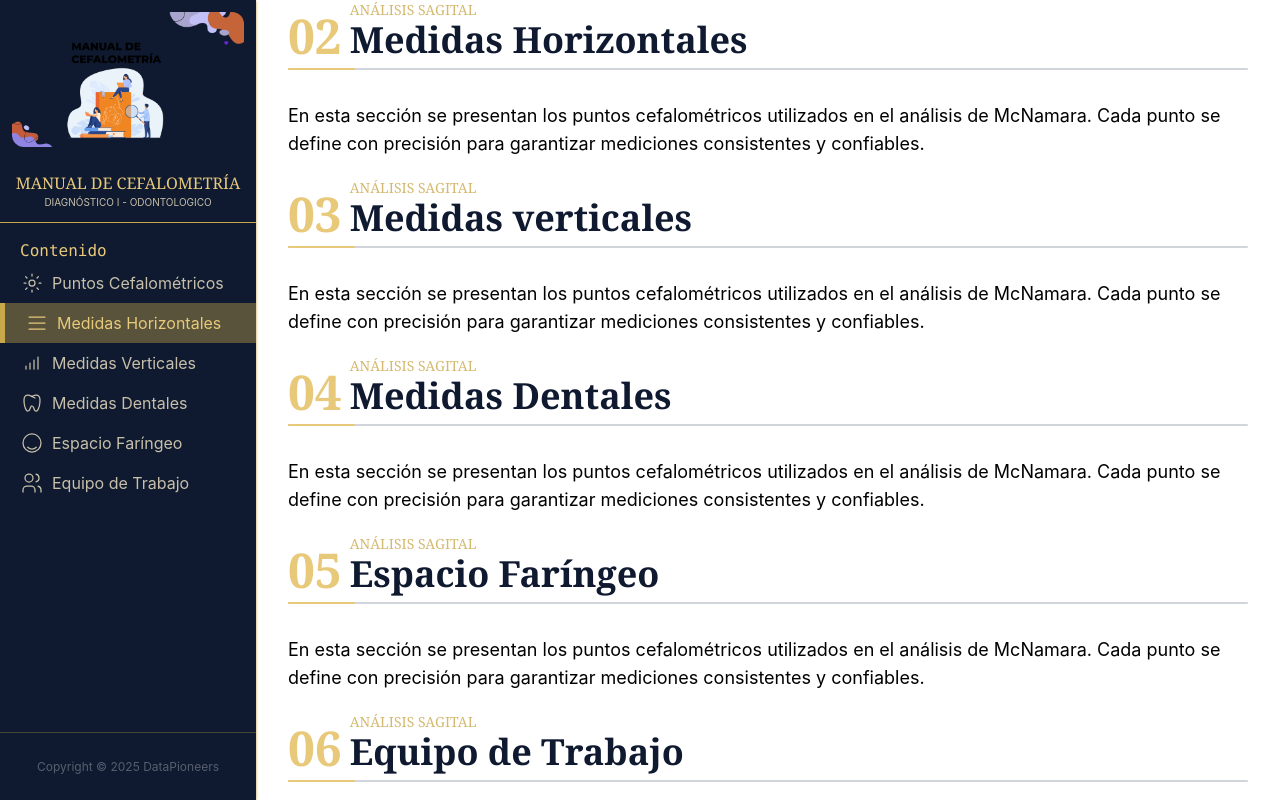
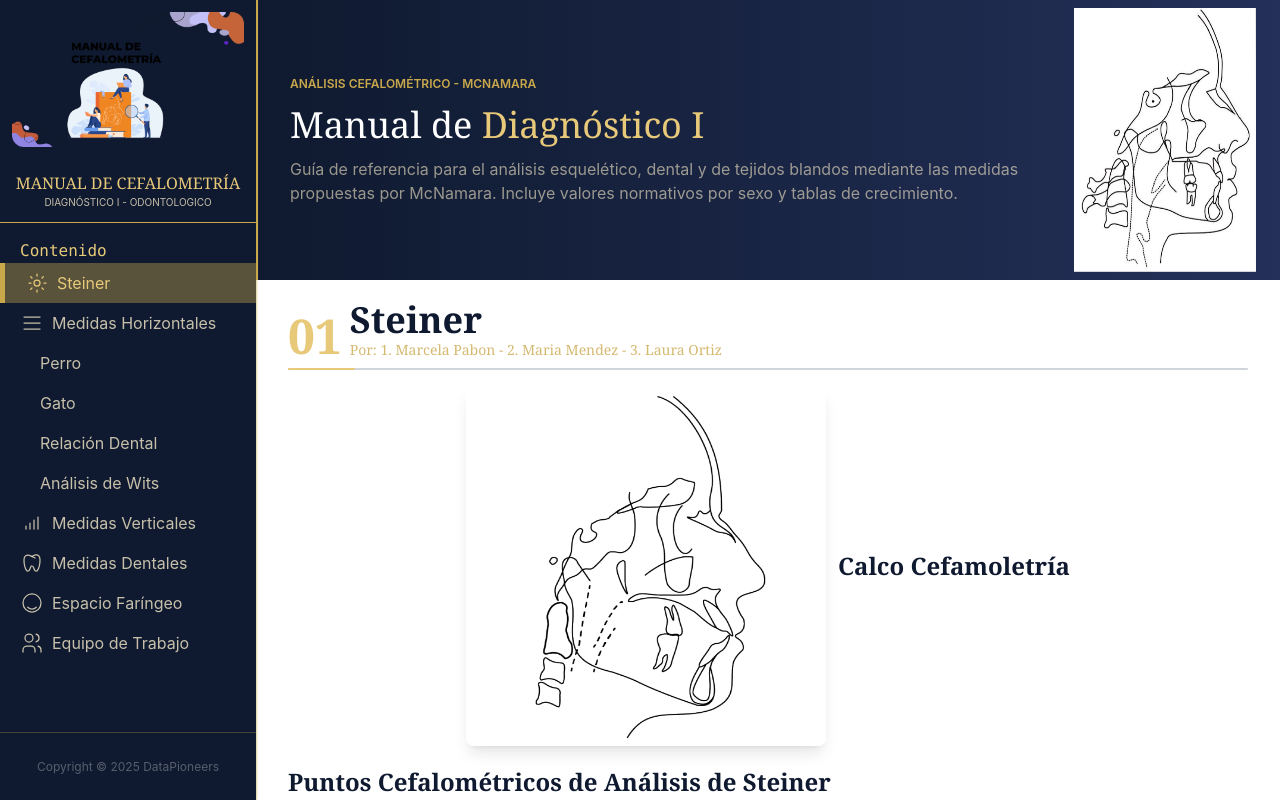
Before and after one commit to SamuelCelisL/manual-cefalometrico, a Vue app: page /inicio in a window 1280 px wide. Both pictures are taken after a click on the button "Medidas Horizontales". Built offline with nearby package versions, Linux system fonts and the light colour scheme.

Commit message:
feat: actualizar componentes MenuOpciones y PuntosCefalicos para mejorar la navegación y la estructura de secciones

```diff
--- a/src/ui/MenuOpciones.vue
+++ b/src/ui/MenuOpciones.vue
@@ -2,13 +2,20 @@
 import IconsSVG from '@/components/IconsSVG.vue'
 import { ref, onMounted } from 'vue'
 
-const seccionActiva = ref('puntos')
+const seccionActiva = ref('inicioSteiner')
+const subtituloActivo = ref('inicioSteiner')
+const menuAbierto = ref<string | null>(null)
 
 const roleUser = ref<string>('')
 roleUser.value = localStorage.getItem('role') || ''
 
-const irASeccion = (id: string) => {
+const toggleMenu = (menu: string) => {
+  menuAbierto.value = menuAbierto.value === menu ? null : menu
+}
+
+const irASubtitulo = (id: string) => {
   seccionActiva.value = id // activa inmediatamente
+  subtituloActivo.value = id // activa inmediatamente
   const el = document.getElementById(id)
   const container = document.querySelector('.overflow-y-auto')
 
@@ -20,6 +27,16 @@ const irASeccion = (id: string) => {
   }
 }
 
+const obtenerSeccionPadre = (id: string) => {
+  if (id.startsWith('inicio')) return 'inicioSteiner'
+  if (id.startsWith('Puntos')) return 'PuntosCefalometricosSteiner'
+  if (id.startsWith('relacionVertical')) return 'relacionVerticalSteiner'
+  if (id.startsWith('relacionDental')) return 'relacionDentalSteiner'
+  if (id.startsWith('wits')) return 'witsSteiner'
+
+  return ''
+}
+
 onMounted(() => {
   const secciones = document.querySelectorAll('[data-seccion]')
 
@@ -27,13 +44,16 @@ onMounted(() => {
     (entries) => {
       entries.forEach((entry) => {
         if (entry.isIntersecting) {
-          seccionActiva.value = entry.target.id
+          const id = entry.target.id
+          // seccionActiva.value = entry.target.id
+          subtituloActivo.value = id
+          seccionActiva.value = obtenerSeccionPadre(id)
         }
       })
     },
     {
       root: document.querySelector('.overflow-y-auto'), // MUY IMPORTANTE en tu caso
-      threshold: 0.5, // cuando 50% esté visible
+      threshold: 0.1, // cuando 50% esté visible
     },
   )
 
@@ -66,15 +86,81 @@ onMounted(() => {
       <button
         :class="[
           ' pl-5 py-2 flex gap-2 items-center w-full transition-all duration-200 cursor-pointer font-sans ',
-          seccionActiva === 'puntocefalicos'
+          seccionActiva === 'inicioSteiner' ||
+          seccionActiva === 'PuntosCefalometricosSteiner' ||
+          seccionActiva === 'relacionVerticalSteiner' ||
+          seccionActiva === 'relacionDentalSteiner' ||
+          seccionActiva === 'witsSteiner'
             ? 'text-text-titles bg-border-primary/40 border-border-primary border-l-5'
             : 'bg-none hover:bg-border-primary/20 text-text-suaves/80 hover:border-l-5 border-border-primary hover:text-text-titles',
         ]"
-        @click="irASeccion('puntocefalicos')"
+        @click="toggleMenu('puntocefalicos')"
       >
         <IconsSVG name="iconoBrillo" />
-        Puntos Cefalométricos
+        Steiner
       </button>
+      <div v-if="menuAbierto === 'puntocefalicos'" class="w-full pl-5 flex flex-col">
+        <button
+          @click="irASubtitulo('inicioSteiner')"
+          :class="[
+            ' pl-5 py-2 flex gap-2 items-center w-full transition-all duration-200 cursor-pointer font-sans ',
+            subtituloActivo === 'inicioSteiner'
+              ? 'text-text-titles bg-border-primary/40 border-border-primary border-l-5'
+              : 'bg-none hover:bg-border-primary/20 text-text-suaves/80 hover:border-l-5 border-border-primary hover:text-text-titles',
+          ]"
+        >
+          Inicio
+        </button>
+
+        <button
+          @click="irASubtitulo('PuntosCefalometricosSteiner')"
+          :class="[
+            ' pl-5 py-2 flex gap-2 items-center text-left w-full transition-all duration-200 cursor-pointer font-sans ',
+            subtituloActivo === 'PuntosCefalometricosSteiner'
+              ? 'text-text-titles bg-border-primary/40 border-border-primary border-l-5'
+              : 'bg-none hover:bg-border-primary/20 text-text-suaves/80 hover:border-l-5 border-border-primary hover:text-text-titles',
+          ]"
+        >
+          Puntos Cefalométricos de Análisis de Steiner
+        </button>
+
+        <button
+          @click="irASubtitulo('relacionVerticalSteiner')"
+          :class="[
+            ' pl-5 py-2 flex gap-2 items-center w-full transition-all duration-200 cursor-pointer font-sans ',
+            subtituloActivo === 'relacionVerticalSteiner'
+              ? 'text-text-titles bg-border-primary/40 border-border-primary border-l-5'
+              : 'bg-none hover:bg-border-primary/20 text-text-suaves/80 hover:border-l-5 border-border-primary hover:text-text-titles',
+          ]"
+        >
+          Análisis de Steiner: Relación Vertical
+        </button>
+
+        <button
+          @click="irASubtitulo('relacionDentalSteiner')"
+          :class="[
+            ' pl-5 py-2 flex gap-2 items-center w-full transition-all duration-200 cursor-pointer font-sans ',
+            subtituloActivo === 'relacionDentalSteiner'
+              ? 'text-text-titles bg-border-primary/40 border-border-primary border-l-5'
+              : 'bg-none hover:bg-border-primary/20 text-text-suaves/80 hover:border-l-5 border-border-primary hover:text-text-titles',
+          ]"
+        >
+          Análisis de Steiner: Relación Dental
+        </button>
+
+        <button
+          @click="irASubtitulo('witsSteiner')"
+          :class="[
+            ' pl-5 py-2 flex gap-2 items-center w-full transition-all duration-200 cursor-pointer font-sans ',
+            subtituloActivo === 'witsSteiner'
+              ? 'text-text-titles bg-border-primary/40 border-border-primary border-l-5'
+              : 'bg-none hover:bg-border-primary/20 text-text-suaves/80 hover:border-l-5 border-border-primary hover:text-text-titles',
+          ]"
+        >
+          Análisis de Wits
+        </button>
+      </div>
+
       <button
         :class="[
           ' pl-5 py-2 flex gap-2 items-center w-full transition-all duration-200 cursor-pointer font-sans ',
@@ -82,11 +168,60 @@ onMounted(() => {
             ? 'text-text-titles bg-border-primary/40 border-border-primary border-l-5'
             : 'bg-none hover:bg-border-primary/20 text-text-suaves/80 hover:border-l-5 border-border-primary hover:text-text-titles',
         ]"
-        @click="irASeccion('medidadhorizontales')"
+        @click="toggleMenu('medidadhorizontales')"
       >
         <IconsSVG name="iconoHome" />
         Medidas Horizontales
       </button>
+      <div v-if="menuAbierto === 'medidadhorizontales'" class="w-full pl-5 flex flex-col">
+        <button
+          @click="irASubtitulo('steiner-puntos')"
+          :class="[
+            ' pl-5 py-2 flex gap-2 items-center w-full transition-all duration-200 cursor-pointer font-sans ',
+            seccionActiva === 'medidadhorizontales'
+              ? 'text-text-titles bg-border-primary/40 border-border-primary border-l-5'
+              : 'bg-none hover:bg-border-primary/20 text-text-suaves/80 hover:border-l-5 border-border-primary hover:text-text-titles',
+          ]"
+        >
+          Perro
+        </button>
+
+        <button
+          @click="irASubtitulo('steiner-vertical')"
+          :class="[
+            ' pl-5 py-2 flex gap-2 items-center w-full transition-all duration-200 cursor-pointer font-sans ',
+            seccionActiva === 'medidadhorizontales'
+              ? 'text-text-titles bg-border-primary/40 border-border-primary border-l-5'
+              : 'bg-none hover:bg-border-primary/20 text-text-suaves/80 hover:border-l-5 border-border-primary hover:text-text-titles',
+          ]"
+        >
+          Gato
+        </button>
+
+        <button
+          @click="irASubtitulo('steiner-dental')"
+          :class="[
+            ' pl-5 py-2 flex gap-2 items-center w-full transition-all duration-200 cursor-pointer font-sans ',
+            seccionActiva === 'medidadhorizontales'
+              ? 'text-text-titles bg-border-primary/40 border-border-primary border-l-5'
+              : 'bg-none hover:bg-border-primary/20 text-text-suaves/80 hover:border-l-5 border-border-primary hover:text-text-titles',
+          ]"
+        >
+          Relación Dental
+        </button>
+
+        <button
+          @click="irASubtitulo('steiner-wits')"
+          :class="[
+            ' pl-5 py-2 flex gap-2 items-center w-full transition-all duration-200 cursor-pointer font-sans ',
+            seccionActiva === 'medidadhorizontales'
+              ? 'text-text-titles bg-border-primary/40 border-border-primary border-l-5'
+              : 'bg-none hover:bg-border-primary/20 text-text-suaves/80 hover:border-l-5 border-border-primary hover:text-text-titles',
+          ]"
+        >
+          Análisis de Wits
+        </button>
+      </div>
       <button
         :class="[
           ' pl-5 py-2 flex gap-2 items-center w-full transition-all duration-200 cursor-pointer font-sans',
@@ -94,7 +229,6 @@ onMounted(() => {
             ? 'text-text-titles bg-border-primary/40 border-border-primary border-l-5'
             : 'bg-none hover:bg-border-primary/20 text-text-suaves/80 hover:border-l-5 border-border-primary hover:text-text-titles',
         ]"
-        @click="irASeccion('medidasverticales')"
       >
         <IconsSVG name="iconoSeñalWifi" />
         Medidas Verticales
@@ -107,7 +241,6 @@ onMounted(() => {
             ? 'text-text-titles bg-border-primary/40 border-border-primary border-l-5'
             : 'bg-none hover:bg-border-primary/20 text-text-suaves/80 hover:border-l-5 border-border-primary hover:text-text-titles',
         ]"
-        @click="irASeccion('medidasdentales')"
       >
         <IconsSVG name="iconoDental" />
         Medidas Dentales
@@ -119,7 +252,6 @@ onMounted(() => {
             ? 'text-text-titles bg-border-primary/40 border-border-primary border-l-5'
             : 'bg-none hover:bg-border-primary/20 text-text-suaves/80 hover:border-l-5 border-border-primary hover:text-text-titles',
         ]"
-        @click="irASeccion('espaciofaringeo')"
       >
         <IconsSVG name="iconoAyuda" />
         Espacio Faríngeo
@@ -131,7 +263,6 @@ onMounted(() => {
             ? 'text-text-titles bg-border-primary/40 border-border-primary border-l-5'
             : 'bg-none hover:bg-border-primary/20 text-text-suaves/80 hover:border-l-5 border-border-primary hover:text-text-titles',
         ]"
-        @click="irASeccion('equipotrabajo')"
       >
         <IconsSVG name="iconoUsuarios" />
         Equipo de Trabajo
--- a/src/ui/PuntosCefalicos.vue
+++ b/src/ui/PuntosCefalicos.vue
@@ -5,9 +5,14 @@ import TarjetInfoImages from '@/components/TarjetInfoImages.vue'
 <template>
   <div class="w-full px-4">
     <div class="flex flex-col gap-4 px-4">
+      <!-- TITULO SECCIÓN -->
       <div class="w-full flex flex-col">
         <div class="w-full flex pb-2 gap-2">
-          <h1 class="flex justify-end items-end text-5xl font-semibold font-serif text-text-titles">
+          <h1
+            class="flex justify-end items-end text-5xl font-semibold font-serif text-text-titles"
+            id="inicioSteiner"
+            data-seccion
+          >
             01
           </h1>
           <div class="flex flex-col justify-end">
@@ -21,7 +26,9 @@ import TarjetInfoImages from '@/components/TarjetInfoImages.vue'
           <div class="bg-text-titles h-0.5 rounded" style="width: 7%"></div>
         </div>
       </div>
+      <!-- CUERPO SECCIÓN -->
       <div class="flex flex-col gap-5">
+
         <div class="flex flex-col md:flex-row w-full gap-3 justify-center items-center">
           <img
             src="../assets/images/calco cefalometria.png"
@@ -32,7 +39,7 @@ import TarjetInfoImages from '@/components/TarjetInfoImages.vue'
         </div>
 
         <!--! PUNTOS CEFALOMETRICOS -->
-        <div class="flex flex-col gap-4">
+        <div class="flex flex-col gap-4" id="PuntosCefalometricosSteiner" data-seccion>
           <h2 class="text-2xl font-bold text-background-primary font-serif">
             Puntos Cefalométricos de Análisis de Steiner
           </h2>
@@ -126,7 +133,7 @@ import TarjetInfoImages from '@/components/TarjetInfoImages.vue'
         </div>
 
         <!-- !Análisis de Steiner RELACION VERTICAL -->
-        <div class="flex flex-col gap-4">
+        <div class="flex flex-col gap-4" id="relacionVerticalSteiner" data-seccion>
           <h2 class="text-2xl font-bold text-background-primary font-serif">
             Análisis de Steiner: Relación Vertical
           </h2>
@@ -173,7 +180,7 @@ import TarjetInfoImages from '@/components/TarjetInfoImages.vue'
         </div>
 
         <!--! Análisis de Steiner RELACION DENTAL -->
-        <div class="flex flex-col gap-4">
+        <div class="flex flex-col gap-4" id="relacionDentalSteiner" data-seccion>
           <h2 class="text-2xl font-bold text-background-primary font-serif">
             Análisis de Steiner: Relación Dental
           </h2>
@@ -268,7 +275,7 @@ import TarjetInfoImages from '@/components/TarjetInfoImages.vue'
         </div>
 
         <!--! Análisis de Wits-->
-        <div class="flex flex-col gap-4">
+        <div class="flex flex-col gap-4" id="witsSteiner" data-seccion>
           <h2 class="text-2xl font-bold text-background-primary font-serif">Análisis de Wits</h2>
           <div class="flex flex-col justify-center items-center gap-4 mb-2">
             <TarjetInfoImages
```
